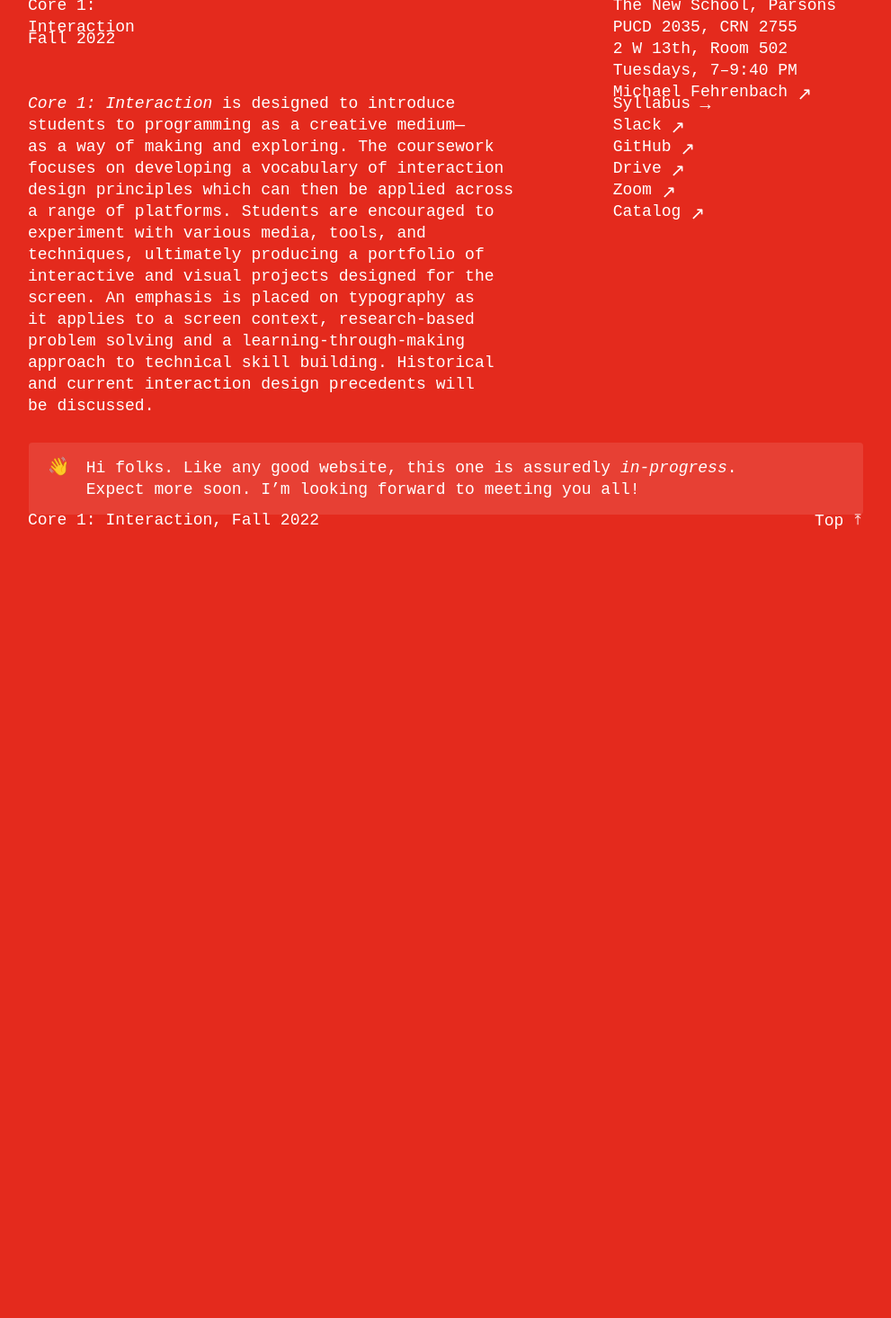
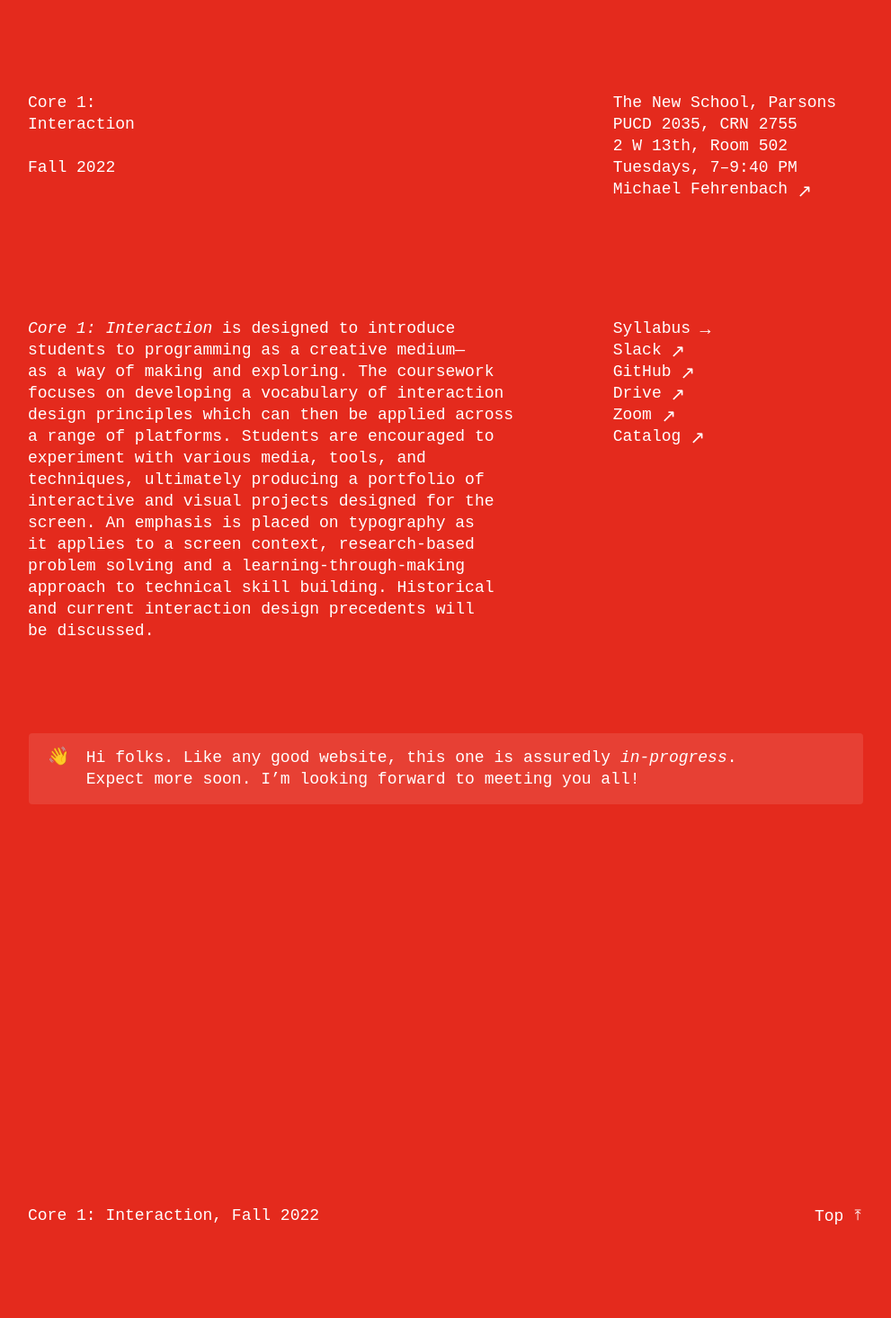
Before and after one commit to core-interaction/core-interaction.github.io, a Jekyll site: the page built from index.md, in a window 1280 px wide. Shown: the whole page at 90% size, without its empty margins (144-1135 px from the left). Built offline with Jekyll 4.4.1, drawn with Linux system fonts in a browser that asks for light colours; before the commit the page ends 900 px from its top, so only the background shows below that.

Commit message:
Accurate vertical margins?

```diff
--- a/assets/styles/common.scss
+++ b/assets/styles/common.scss
@@ -124,12 +124,18 @@
 
 body {
 	@extend %type--layout;
+
+	--margin--vertical: calc(var(--typography--between) + var(--typography--font-size) * var(--typography--leading));
+
+	--margin--vertical--2: calc(var(--typography--between) + 2 * var(--typography--font-size) * var(--typography--leading));
+	--margin--vertical--4: calc(var(--typography--between) + 4 * var(--typography--font-size) * var(--typography--leading));
+
 	// Basics.
 	h1,
 	h2,
 	h3,
 	h4 {
-		scroll-margin-top: var(--margin--vertical--3);
+		scroll-margin-top: var(--margin--vertical--2);
 		max-width: 40ch;
 	}
 
@@ -437,7 +443,7 @@ body {
 		> main {
 			> article {
 				&:first-child { // No title.
-					margin-top:  calc(-1 * var(--margin--vertical--3));
+					margin-top:  calc(-1 * var(--margin--vertical--2));
 					padding-top: var(--margin--vertical--2);
 				}
 
```
